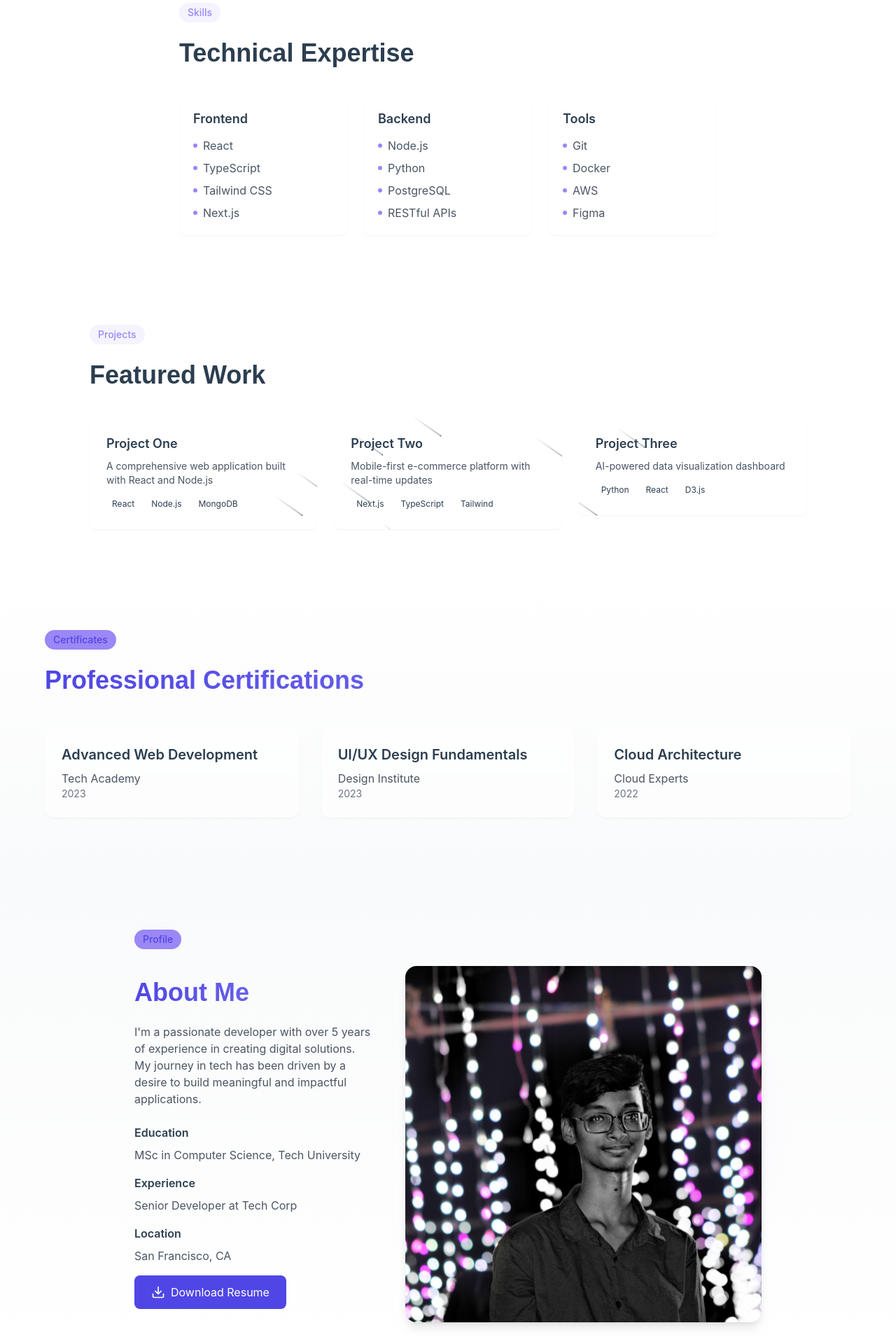
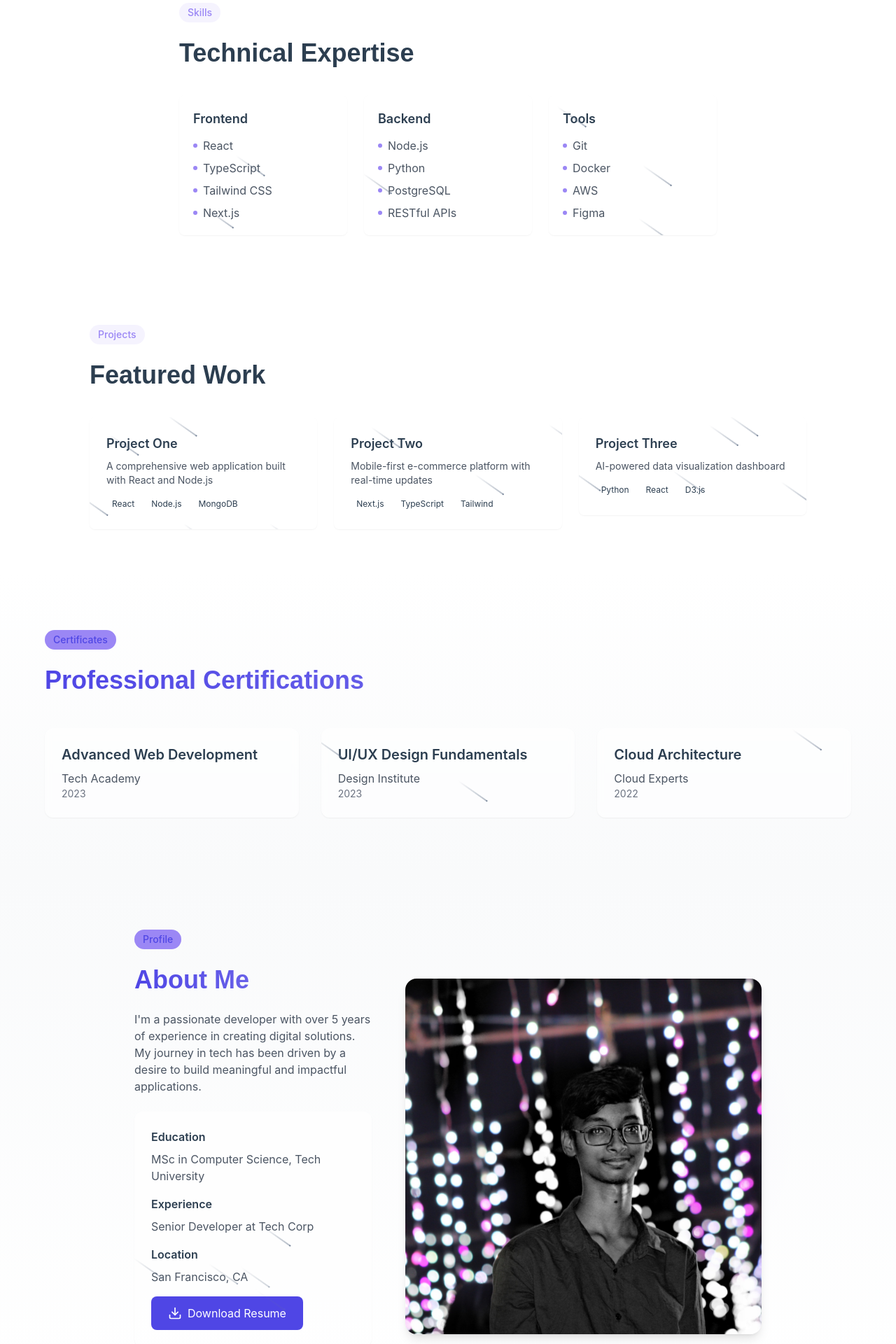
Before and after one commit to sandeepchinnam/myportv3, a React (Vite) app: page / in a window 1280 px wide. Shown: the part 860-2780 px from the top of the page at 70% size. Built offline with nearby package versions, Linux system fonts and the light colour scheme.

Commit message:
Add meteor effect to cards
Add the meteor effect component to the cards in the skills, certificates, and profile sections.

```diff
--- a/src/components/sections/Certificates.tsx
+++ b/src/components/sections/Certificates.tsx
@@ -1,3 +1,5 @@
+
+import { Meteors } from "@/components/ui/meteors";
 
 const certificates = [
   {
@@ -33,13 +35,16 @@ const Certificates = () => {
             {certificates.map((cert) => (
               <div
                 key={cert.title}
-                className="group bg-white dark:bg-neutral-800 rounded-xl p-6 shadow-sm hover:shadow-xl transition-all duration-300 hover:-translate-y-1 backdrop-blur-sm bg-white/50 dark:bg-neutral-800/50"
+                className="group relative bg-white dark:bg-neutral-800 rounded-xl p-6 shadow-sm hover:shadow-xl transition-all duration-300 hover:-translate-y-1 backdrop-blur-sm bg-white/50 dark:bg-neutral-800/50 overflow-hidden"
               >
                 <h3 className="text-xl font-semibold mb-2 dark:text-white group-hover:text-accent-foreground transition-colors duration-200">
                   {cert.title}
                 </h3>
                 <p className="text-neutral-600 dark:text-neutral-300">{cert.issuer}</p>
                 <p className="text-sm text-neutral-500 dark:text-neutral-400">{cert.date}</p>
+
+                {/* Meteor effect */}
+                <Meteors number={10} />
               </div>
             ))}
           </div>
--- a/src/components/sections/Profile.tsx
+++ b/src/components/sections/Profile.tsx
@@ -1,3 +1,5 @@
+
+import { Meteors } from "@/components/ui/meteors";
 
 const Profile = () => {
   return (
@@ -16,7 +18,7 @@ const Profile = () => {
               <p className="text-neutral-600 dark:text-neutral-300 mb-6 hover:text-neutral-900 dark:hover:text-white transition-colors duration-200">
                 I'm a passionate developer with over 5 years of experience in creating digital solutions. My journey in tech has been driven by a desire to build meaningful and impactful applications.
               </p>
-              <div className="space-y-4">
+              <div className="relative space-y-4 p-6 bg-white/70 dark:bg-neutral-800/50 rounded-xl shadow-sm overflow-hidden">
                 <div className="group">
                   <h3 className="font-semibold mb-2 dark:text-white group-hover:text-accent-foreground transition-colors duration-200">Education</h3>
                   <p className="text-neutral-600 dark:text-neutral-300 group-hover:translate-x-1 transition-transform duration-200">MSc in Computer Science, Tech University</p>
@@ -29,6 +31,10 @@ const Profile = () => {
                   <h3 className="font-semibold mb-2 dark:text-white group-hover:text-accent-foreground transition-colors duration-200">Location</h3>
                   <p className="text-neutral-600 dark:text-neutral-300 group-hover:translate-x-1 transition-transform duration-200">San Francisco, CA</p>
                 </div>
+
+                {/* Meteor effect */}
+                <Meteors number={12} />
+
                 <button
                   className="mt-6 inline-flex items-center gap-2 px-6 py-3 bg-accent-foreground text-white rounded-lg hover:bg-accent-foreground/90 transition-colors duration-200 group"
                   onClick={() => window.open('/resume.pdf', '_blank')}
--- a/src/components/sections/Skills.tsx
+++ b/src/components/sections/Skills.tsx
@@ -1,5 +1,6 @@
 
 import { useScrollAnimation } from '@/hooks/useScrollAnimation';
+import { Meteors } from "@/components/ui/meteors";
 
 const skills = [
   {
@@ -40,9 +41,9 @@ const Skills = () => {
             {skills.map((skillSet, index) => (
               <div
                 key={skillSet.category}
-                className={`group p-5 bg-card dark:bg-card-dark rounded-lg shadow-sm hover:shadow-md transition-all duration-300 hover:-translate-y-1 backdrop-blur-sm bg-opacity-50 dark:bg-opacity-50 transform transition-all duration-1000 delay-${index * 200} ${
+                className={`group relative p-5 bg-card dark:bg-card-dark rounded-lg shadow-sm hover:shadow-md transition-all duration-300 hover:-translate-y-1 backdrop-blur-sm bg-opacity-50 dark:bg-opacity-50 transform transition-all duration-1000 delay-${index * 200} ${
                   isVisible ? 'opacity-100 translate-y-0' : 'opacity-0 translate-y-10'
-                }`}
+                } overflow-hidden`}
               >
                 <h3 className="text-lg font-semibold mb-3 text-foreground dark:text-foreground-dark group-hover:text-accent transition-colors duration-200">
                   {skillSet.category}
@@ -58,6 +59,9 @@ const Skills = () => {
                     </li>
                   ))}
                 </ul>
+
+                {/* Meteor effect */}
+                <Meteors number={8} />
               </div>
             ))}
           </div>
```
